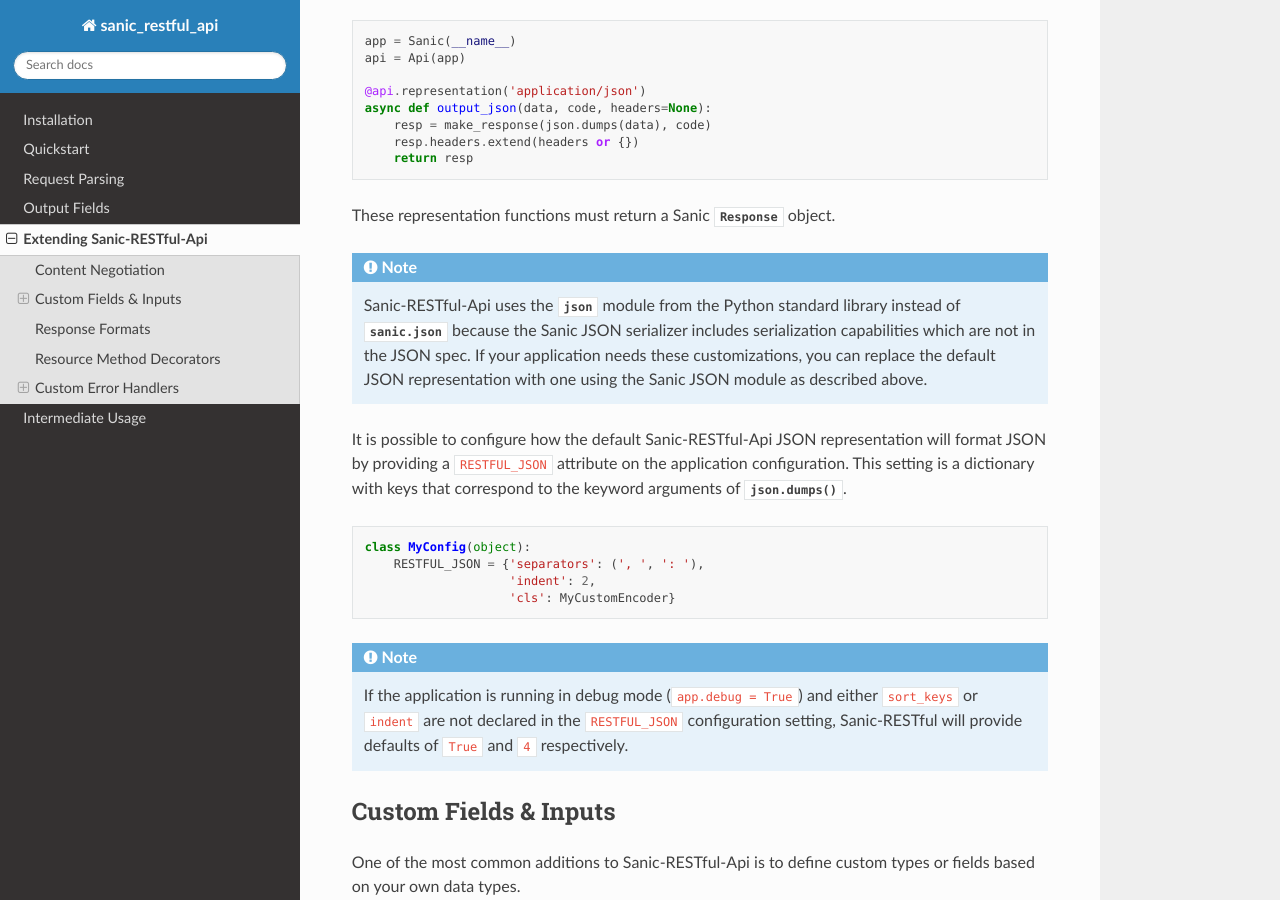
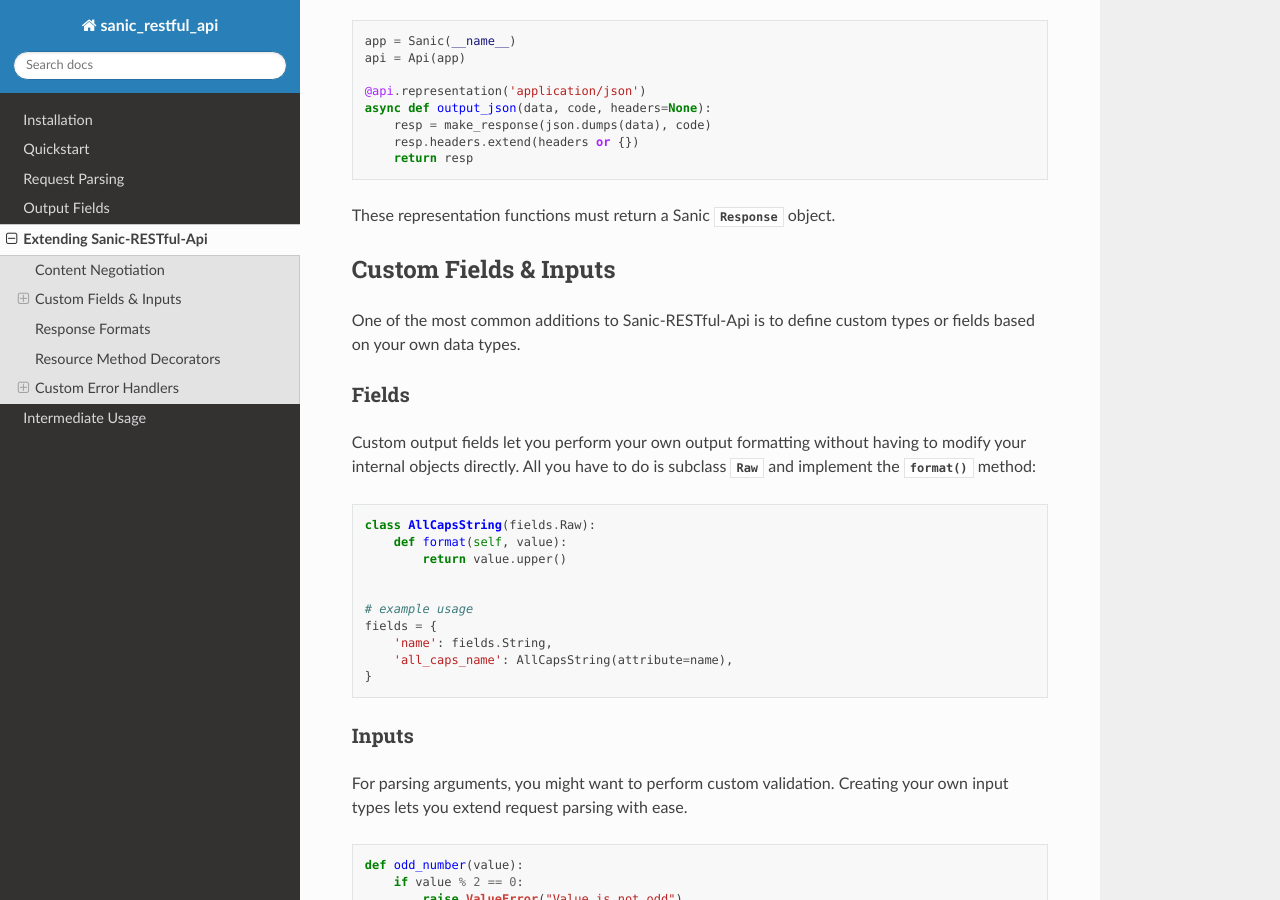
Before and after one commit to linzhiming0826/sanic-restful, a Sphinx documentation site: the page built from docs/source/extending.rst, in a window 1280 px wide and 900 px high, scrolled down 437 px. Built offline with Sphinx 7.4.7 and the Read the Docs theme 2.0.0, drawn with Linux system fonts in a browser that asks for light colours.

Commit message:
drop RESTFUL_JSON settings

```diff
--- a/docs/source/extending.rst
+++ b/docs/source/extending.rst
@@ -31,31 +31,6 @@
 
 These representation functions must return a Sanic :class:`~sanic.Response`
 object.
-
-.. Note ::
-
-    Sanic-RESTful-Api uses the :mod:`json` module from the Python standard library
-    instead of :mod:`sanic.json` because the Sanic JSON serializer includes
-    serialization capabilities which are not in the JSON spec. If your
-    application needs these customizations, you can replace the default JSON
-    representation with one using the Sanic JSON module as described above.
-
-It is possible to configure how the default Sanic-RESTful-Api JSON representation
-will format JSON by providing a ``RESTFUL_JSON`` attribute on the application
-configuration. This setting is a dictionary with keys that correspond to the
-keyword arguments of :py:func:`json.dumps`. ::
-
-    class MyConfig(object):
-        RESTFUL_JSON = {'separators': (', ', ': '),
-                        'indent': 2,
-                        'cls': MyCustomEncoder}
-
-.. Note ::
-
-    If the application is running in debug mode (``app.debug = True``) and
-    either ``sort_keys`` or ``indent`` are not declared in the ``RESTFUL_JSON``
-    configuration setting, Sanic-RESTful will provide defaults of ``True`` and
-    ``4`` respectively.
 
 Custom Fields & Inputs
 ----------------------
```
